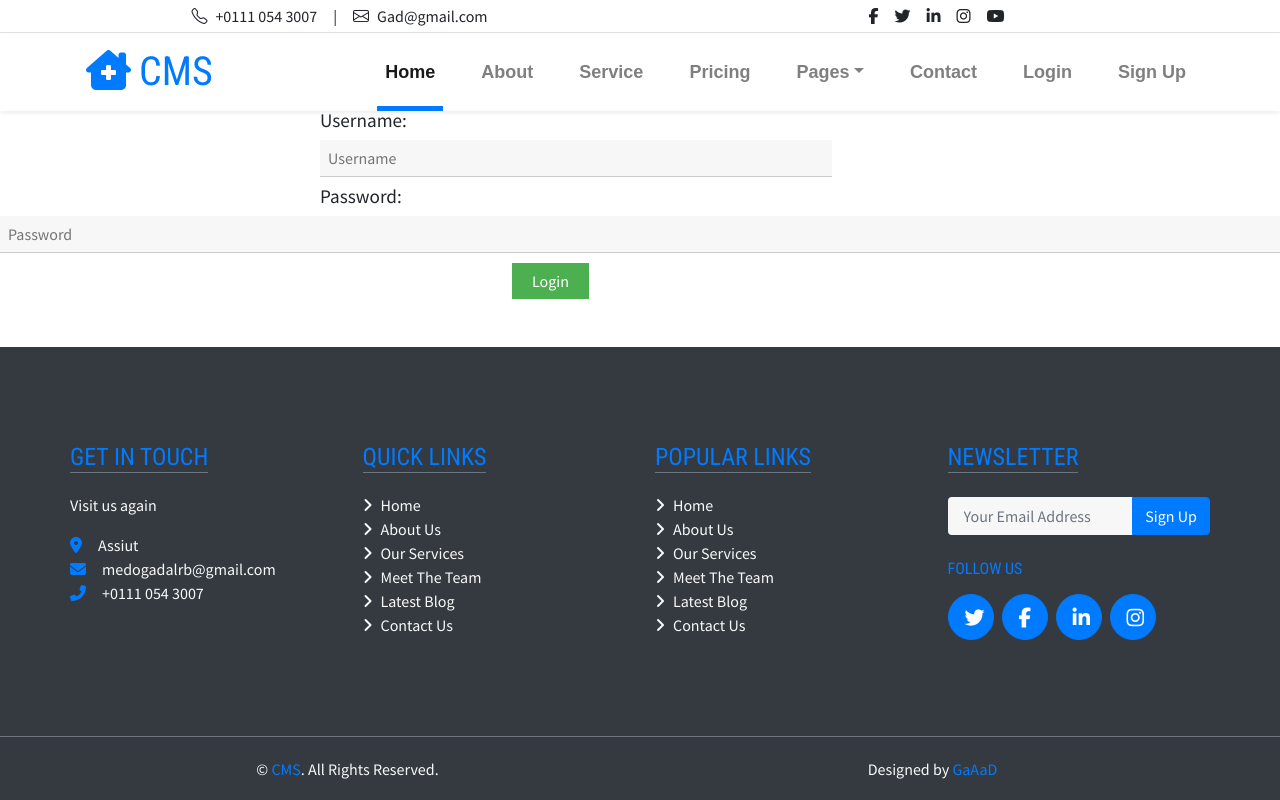
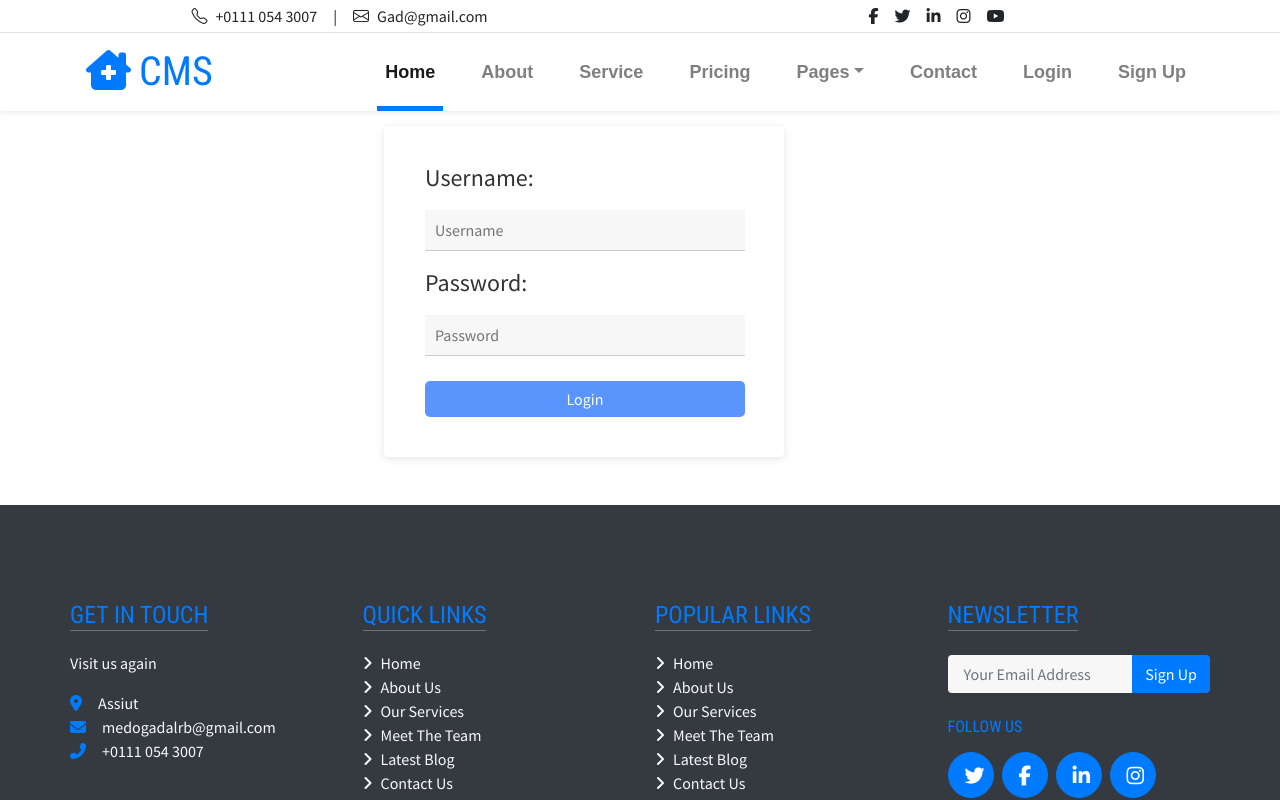
Before and after one commit to hossam4455/graduation-project, a React (Create React App) app in the folder forntend/: page /Login in a window 1280 px wide. Shown: the top 800 px of the page. Built offline with nearby package versions, Linux system fonts and the light colour scheme; no server answers.

Commit message:
editinstyle

```diff
--- a/forntend/src/components/css/css.css
+++ b/forntend/src/components/css/css.css
@@ -1,36 +1,68 @@
-.Reg {
-    max-width: 400px;
-    margin: 0 auto;
-    padding: 20px;
+.formone {
+  background-color: #fff;
+  border-radius: 5px;
+  box-shadow: 0 2px 10px rgba(0, 0, 0, 0.1);
+  padding: 40px;
+  width: 400px;
+  margin-left: 30%;
+  margin-top: 15px;
+  }
+
+
+.formone {
+  margin-bottom: 20px;
+  }
+ .formone h2 {
+    color: #333;
+    font-size: 40px;
+    margin-bottom: 20px;
+    text-align: center;
+
+  }
+
+ .formone label {
+  color: #333;
+  font-size: 24px;
+  margin-bottom: 20px;
+  margin-left: 1px;
+  }
+
+.formone input[type="text"],
+  input[type="password"],
+  input[type="email"] {
+    width: 100%;
+    padding: 10px;
+    margin-bottom: 20px;
+    margin-left: 1px;
+
+    border: none;
+    border-bottom: 1px solid #ccc;
+    background-color: #f7f7f7;
+    color: #333;
+    font-size: 16px;
+    transition: border-bottom-color 0.3s;
   }
 
 
 
-.rone {
-    margin-top: 20px;
+ .formone button {
+    width: 100%;
+    padding: 10px;
+    background-color: #5995fd;
+    color: #fff;
+    border: none;
+    border-radius: 5px;
+    font-size: 16px;
+    cursor: pointer;
+    transition: background-color 0.3s;
+    margin-left: 1px;
+    margin-top: 5px;
   }
 
- .rone label {
-    display: block;
-    margin-bottom: 10px;
+ .formone button:hover {
+    background-color:  #5995fd;
   }
 
- .rone input[type="text"],
-  input[type="email"],
-  input[type="password"] {
-    width: 100%;
-    padding: 8px;
-    margin-bottom: 10px;
+ .formone button:active {
+    background-color: #5995fd;
   }
-
- .rone button {
-    background-color: #4CAF50;
-    color: white;
-    padding: 10px 20px;
-    border: none;
-    cursor: pointer;
-  }
-
- .rone button:hover {
-    background-color: #45a049;
-  }
```
